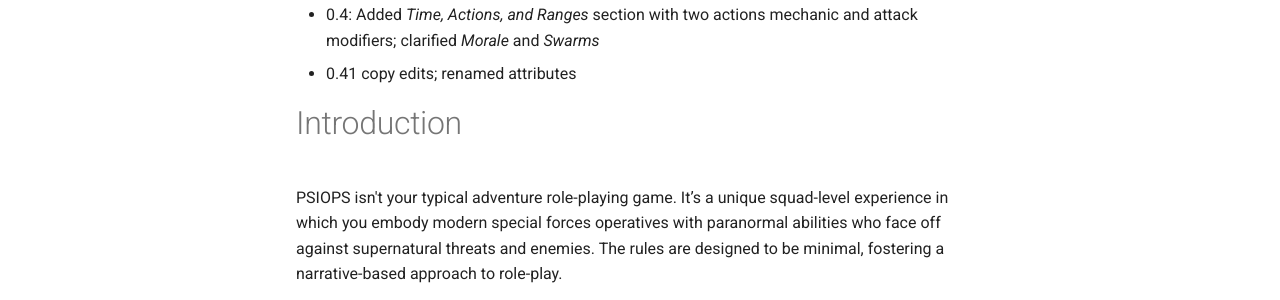
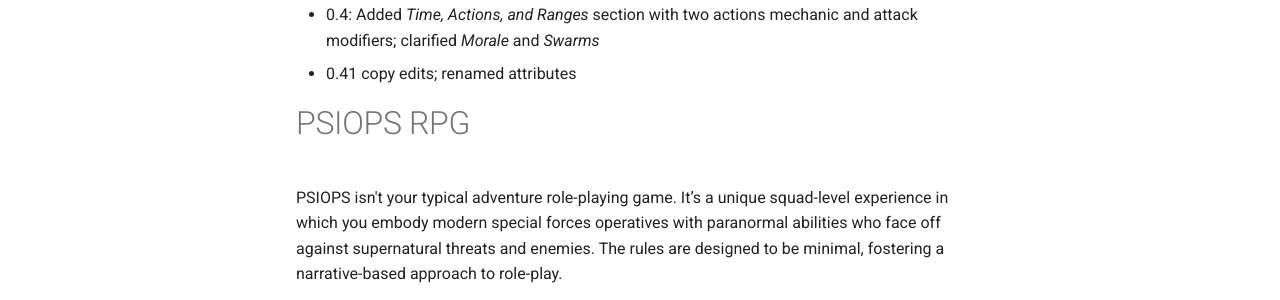
Before and after one commit to joemoose/psiops, an MkDocs documentation site: the page built from docs/index.md, in a window 1280 px wide and 1251 px high. Shown: the part 515-815 px from the top of the window. Built offline with MkDocs 1.6.1 and Material for MkDocs 9.7.7, drawn with Linux system fonts in a browser that asks for light colours; comment, search, counter and statistics services are not loaded.

Commit message:
Update index.md

```diff
--- a/docs/index.md
+++ b/docs/index.md
@@ -13,7 +13,7 @@
 - 0.4: Added *Time, Actions, and Ranges* section with two actions mechanic and attack modifiers; clarified *Morale* and *Swarms*
 - 0.41 copy edits; renamed attributes
 
-# Introduction
+# PSIOPS RPG
 
 PSIOPS isn't your typical adventure role-playing game. It’s a unique squad-level experience in which you embody modern special forces operatives with paranormal abilities who face off against supernatural threats and enemies. The rules are designed to be minimal, fostering a narrative-based approach to role-play.
 
```
